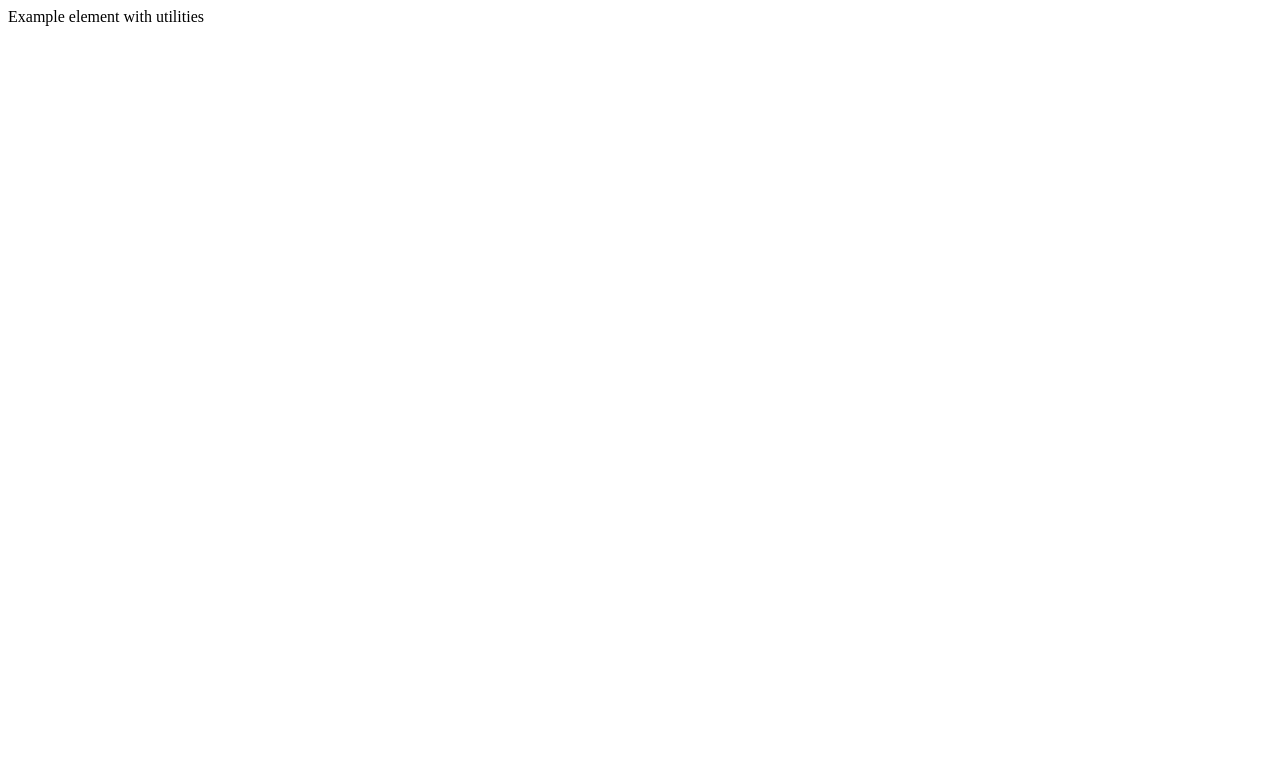
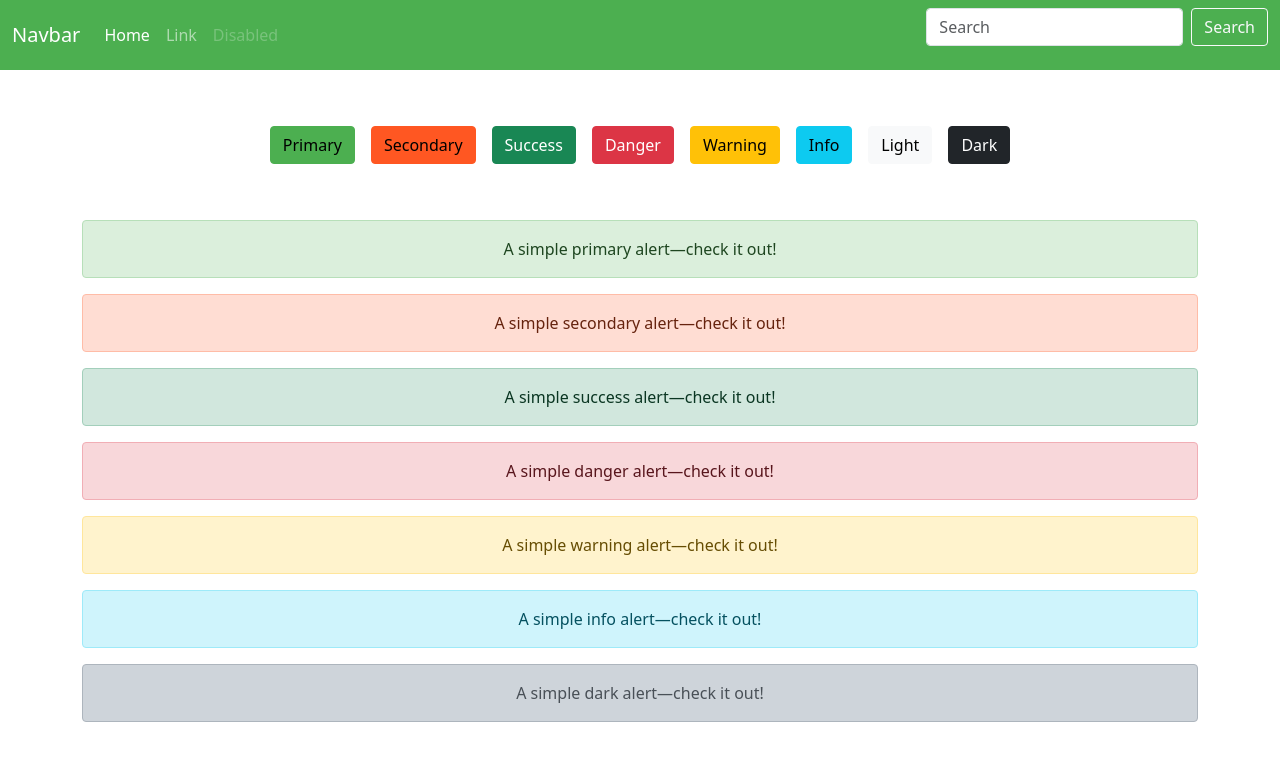
Before and after one commit to Tech-Four-Minds/sanity-destroyed-site, a website: page web/index.html in a window 1280 px wide. Drawn offline with nearby package versions, Linux system fonts and the light colour scheme; files that its build step writes are made by us from their sources.

Commit message:
feat: structure path custom css

```diff
--- a/web/index.html
+++ b/web/index.html
@@ -5,11 +5,70 @@
         <meta name="viewport" content="width=device-width, initial-scale=1.0" />
         <title>Bootstrap + npm</title>
 
-        <link rel="stylesheet" href="./dist/assets/css/styles.css">
+        <link rel="stylesheet" href="dist/assets/css/styles.css">
     </head>
     <body>
-        <div class="p-3 text-primary-emphasis bg-primary rounded-3">
-            Example element with utilities
-          </div>
+        <header>
+            <nav class="navbar navbar-expand-lg navbar-dark bg-primary">
+                <div class="container-fluid">
+                    <a class="navbar-brand" href="#">Navbar</a>
+                    <button class="navbar-toggler" type="button" data-bs-toggle="collapse" data-bs-target="#navbarTogglerDemo02" aria-controls="navbarTogglerDemo02" aria-expanded="false" aria-label="Toggle navigation">
+                        <span class="navbar-toggler-icon"></span>
+                    </button>
+                    <div class="collapse navbar-collapse" id="navbarTogglerDemo02">
+                        <ul class="navbar-nav me-auto mb-2 mb-lg-0">
+                            <li class="nav-item">
+                                <a class="nav-link active" aria-current="page" href="#">Home</a>
+                            </li>
+                            <li class="nav-item">
+                                <a class="nav-link" href="#">Link</a>
+                            </li>
+                            <li class="nav-item">
+                                <a class="nav-link disabled" href="#" tabindex="-1" aria-disabled="true">Disabled</a>
+                            </li>
+                        </ul>
+                        <form class="d-flex">
+                            <input class="form-control me-2" type="search" placeholder="Search" aria-label="Search">
+                            <button class="btn btn-outline-light" type="submit">Search</button>
+                        </form>
+                    </div>
+                </div>
+            </nav>
+      </header>
+      <main>
+        <section class="container d-flex justify-content-center mt-5">
+            <button type="button" class="btn btn-primary m-2">Primary</button>
+            <button type="button" class="btn btn-secondary m-2">Secondary</button>
+            <button type="button" class="btn btn-success m-2">Success</button>
+            <button type="button" class="btn btn-danger m-2">Danger</button>
+            <button type="button" class="btn btn-warning m-2">Warning</button>
+            <button type="button" class="btn btn-info m-2">Info</button>
+            <button type="button" class="btn btn-light m-2">Light</button>
+            <button type="button" class="btn btn-dark m-2">Dark</button>
+        </section>
+        <section class="container text-center mt-5">
+                 <div class="alert alert-primary" role="alert">
+                    A simple primary alert—check it out!
+                </div>
+                <div class="alert alert-secondary" role="alert">
+                    A simple secondary alert—check it out!
+                </div>
+                <div class="alert alert-success" role="alert">
+                    A simple success alert—check it out!
+                </div>
+                <div class="alert alert-danger" role="alert">
+                    A simple danger alert—check it out!
+                </div>
+                <div class="alert alert-warning" role="alert">
+                    A simple warning alert—check it out!
+                </div>
+                <div class="alert alert-info" role="alert">
+                    A simple info alert—check it out!
+                </div>
+                <div class="alert alert-dark" role="alert">
+                    A simple dark alert—check it out!
+                </div>
+        </section>
+      </main>
     </body>
 </html>
--- a/web/package.json
+++ b/web/package.json
@@ -11,9 +11,7 @@
   "license": "ISC",
   "description": "",
   "dependencies": {
-    "bootstrap": "^5.3.3"
-  },
-  "devDependencies": {
+    "bootstrap": "^5.3.3",
     "sass": "^1.83.0"
   }
 }
--- /dev/null
+++ b/web/src/assets/css/abstracts/_variables.scss
@@ -0,0 +1,12 @@
+// src/css/abstracts/_variables.scss
+
+// Cores principais
+$primary: #4CAF50;
+$secondary: #FF5722;
+$gray-dark: #343a40;
+
+// Tipografia
+
+// Espaçamentos
+$spacer: 1rem;
+$border-radius: 4px;
--- a/web/src/assets/css/styles.scss
+++ b/web/src/assets/css/styles.scss
@@ -1,20 +1,3 @@
-// Custom.scss
-// Option B: Include parts of Bootstrap
+@import "./abstracts/variables";
 
-// 1. Include functions first (so you can manipulate colors, SVGs, calc, etc)
-@import "../../../node_modules/bootstrap/scss/functions";
-
-// 2. Include any default variable overrides here
-
-
-
-// 3. Include remainder of required Bootstrap stylesheets (including any separate color mode stylesheets)
-@import "../../../node_modules/bootstrap/scss/variables";
-@import "../../../node_modules/bootstrap/scss/variables-dark";
-
-// 4. Include any default map overrides here
-
-// 5. Include remainder of required parts
-@import "../../../node_modules/bootstrap/scss/maps";
-@import "../../../node_modules/bootstrap/scss/mixins";
-@import "../../../node_modules/bootstrap/scss/root";
+@import "../../../node_modules/bootstrap/scss/bootstrap";
```
Also changed, not shown: 1 other file.
